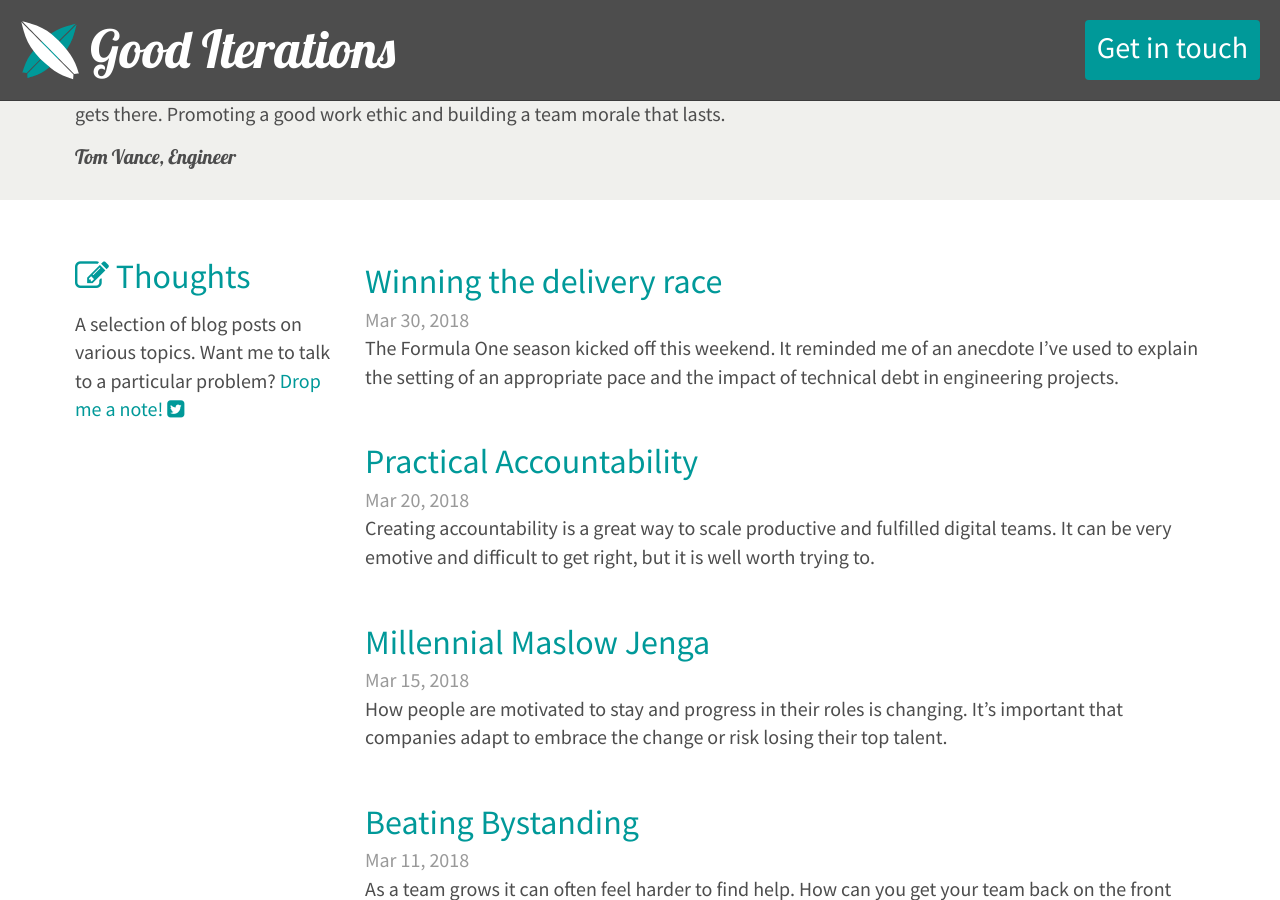
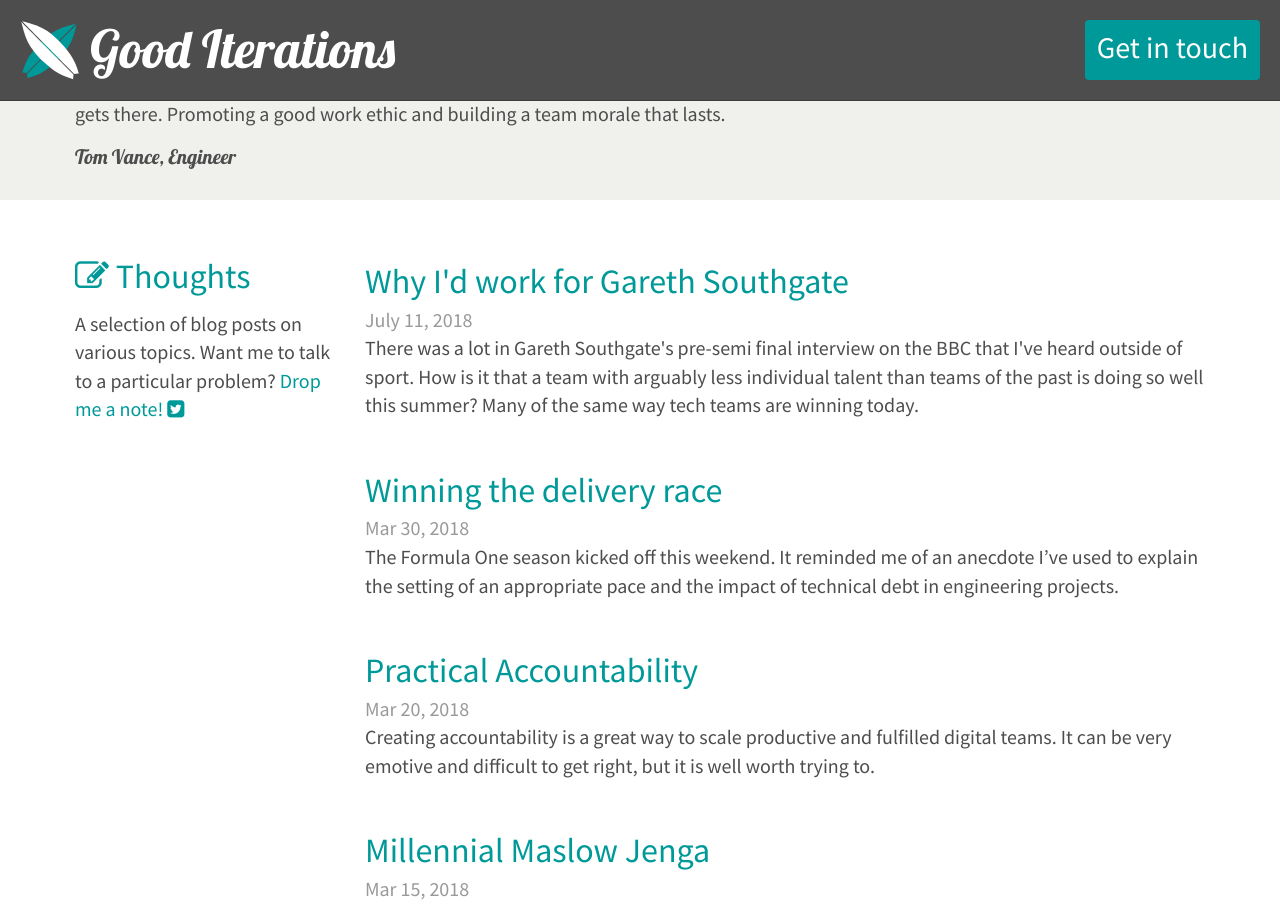
Before and after one commit to goodits/gi-blog, a Jekyll site: the page built from index.html, in a window 1280 px wide and 900 px high, scrolled down 2255 px. Built offline with Jekyll 4.4.1, drawn with Linux system fonts in a browser that asks for light colours; nearby versions of some CDN libraries; comment, search, counter and statistics services are not loaded.

Commit message:
Adding medium post link as a test

```diff
--- a/index.html
+++ b/index.html
@@ -63,6 +63,15 @@ layout: default
     <p>A selection of blog posts on various topics. Want me to talk to a particular problem? <a href="https://twitter.com/intent/tweet?text=Hey%20%40gooditerations%2C%20what%20are%20your%20thoughts%20on%20______%3F&amp;url=http://www.gooditerations.com">Drop me a note! <i class="fa fa-twitter-square" aria-hidden="true"></i></a></p>
   </div>
   <div class="col-md-9">
+    <div class="post-teaser">
+      <h3>
+        <a class="post-link" target="_blank" href="https://medium.com/good-iterations/why-id-work-for-gareth-southgate-dde8bb4d800d">Why I'd work for Gareth Southgate</a>
+      </h3>
+      <span class="post-meta">
+         July 11, 2018
+      </span>
+      <p>There was a lot in Gareth Southgate's pre-semi final interview on the BBC that I've heard outside of sport. How is it that a team with arguably less individual talent than teams of the past is doing so well this summer? Many of the same way tech teams are winning today.</p>
+    </div>
     {% for post in site.posts %}
     <div class="post-teaser">
       <h3>
```
